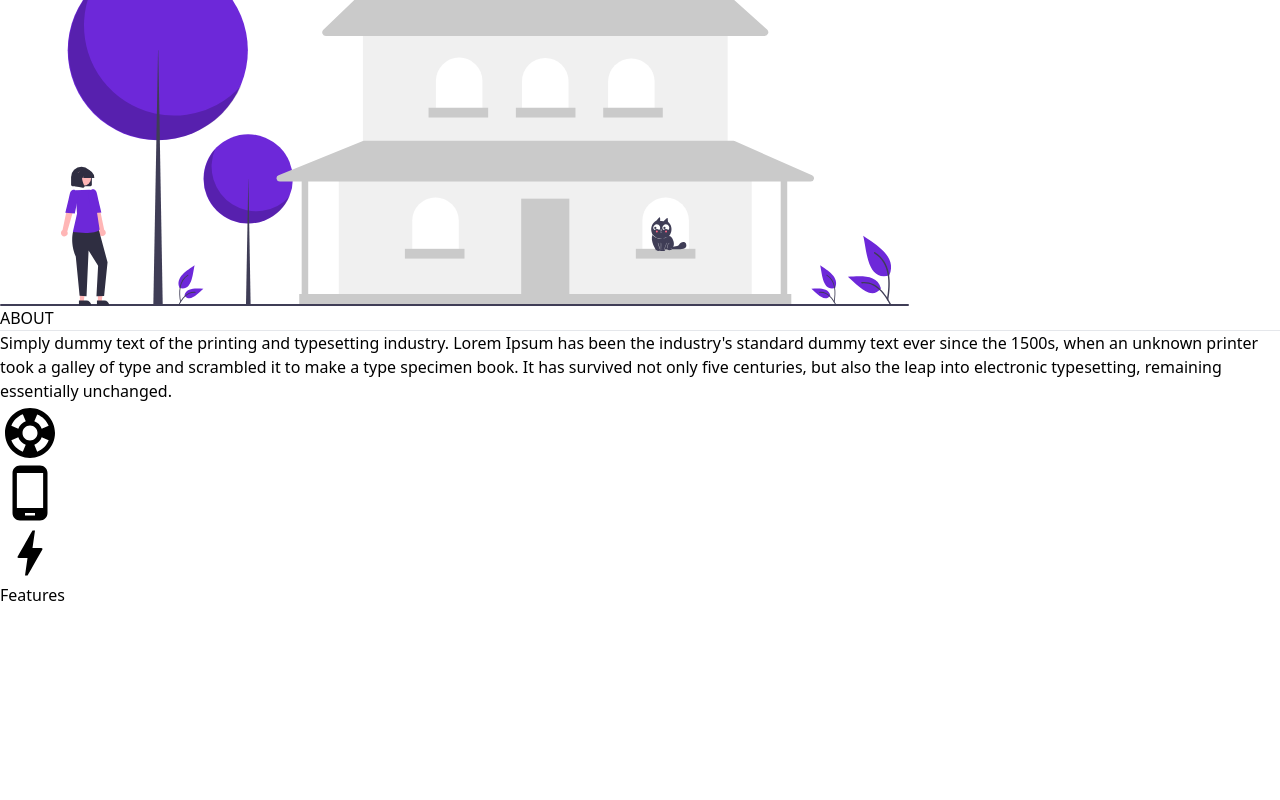
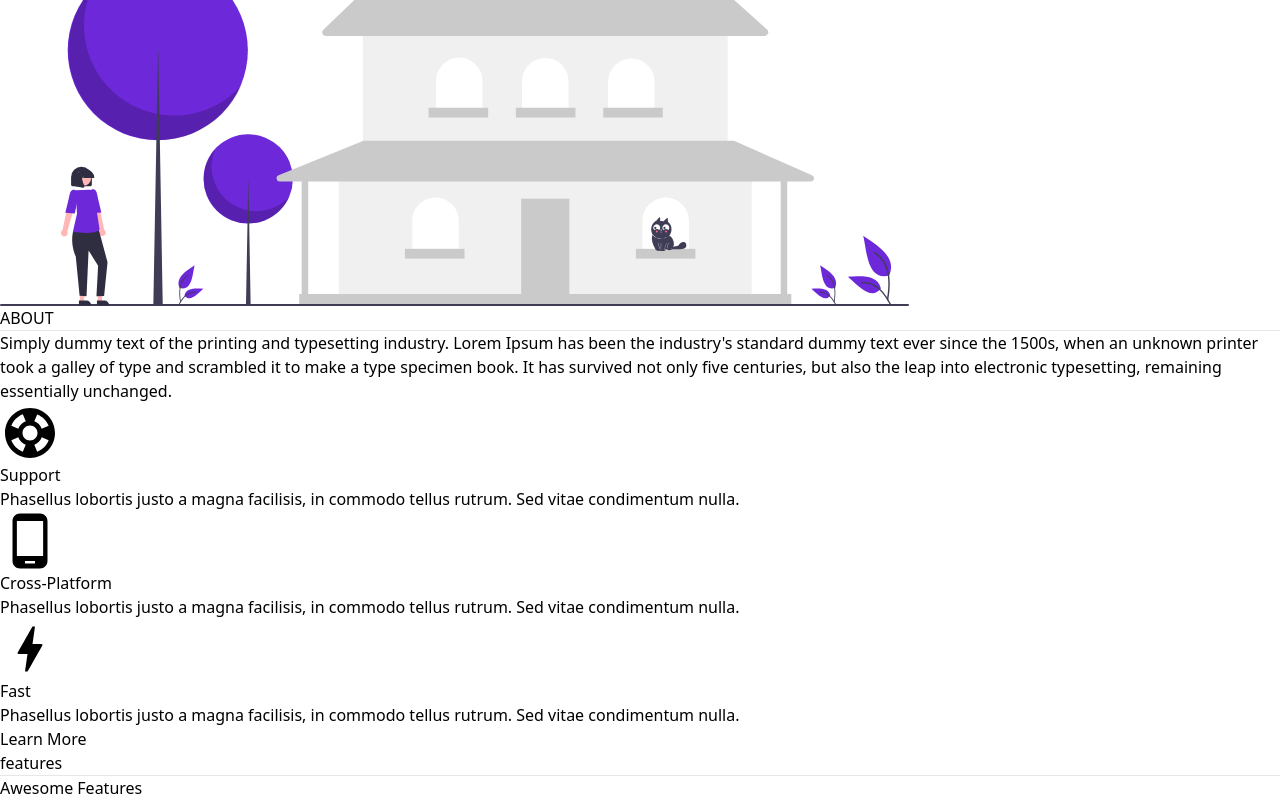
Before and after one commit to HomiesTech/Website, a React (Vite) app: page / in a window 1280 px wide. Shown: the part 1159-1959 px from the top of the page. Before the commit the page ends 1766 px from the top, so only its background shows below. Built offline with nearby package versions, Linux system fonts and the light colour scheme.

Commit message:
about section done

```diff
--- a/package.json
+++ b/package.json
@@ -14,8 +14,10 @@
     "@emotion/styled": "^11.11.5",
     "@mui/icons-material": "^5.15.21",
     "@mui/styled-engine": "^5.15.14",
+    "font-awesome": "^4.7.0",
     "react": "^18.2.0",
     "react-dom": "^18.2.0",
+    "react-modal-video": "^2.0.2",
     "tw-elements": "^2.0.0"
   },
   "devDependencies": {
--- a/src/pages/About.jsx
+++ b/src/pages/About.jsx
@@ -22,16 +22,49 @@ const About = () => {
           </p>
         </div>
       </div>
-      <div className="flex w-full md:w-[50rem] mx-auto align-middle pt-12 md:pt-16 px-4 md:px-0 justify-between">
+      <div className="flex flex-wrap justify-center mx-auto pt-12 md:pt-16 px-4 md:px-0 ">
+        <div className="flex flex-col items-center w-full md:w-1/3 px-4 mb-8">
           <div className="flex items-center justify-center rounded-full bg-gradient-to-r from-purple-100 to-purple-700 h-[10rem] w-[10rem]">
             <SupportIcon style={{ fontSize: 60 }} />
           </div>
+          <h3 className="text-black text-center font-bold text-xl p-2 m-2">
+            Support
+          </h3>
+          <p className="text-center text-gray-500 p-2 m-2">
+            Phasellus lobortis justo a magna facilisis, in commodo tellus
+            rutrum. Sed vitae condimentum nulla.
+          </p>
+        </div>
+        <div className="flex flex-col items-center w-full md:w-1/3 px-4 mb-8">
           <div className="flex items-center justify-center rounded-full bg-gradient-to-r from-purple-100 to-purple-700 h-[10rem] w-[10rem]">
             <PhoneAndroidIcon style={{ fontSize: 60 }} />
           </div>
+          <h3 className="text-black text-center font-bold text-xl p-2 m-2">
+            Cross-Platform
+          </h3>
+          <p className="text-center text-gray-500 p-2 m-2">
+            Phasellus lobortis justo a magna facilisis, in commodo tellus
+            rutrum. Sed vitae condimentum nulla.
+          </p>
+        </div>
+        <div className="flex flex-col items-center w-full md:w-1/3 px-4 mb-8">
           <div className="flex items-center justify-center rounded-full bg-gradient-to-r from-purple-100 to-purple-700 h-[10rem] w-[10rem]">
             <BoltIcon style={{ fontSize: 60 }} />
           </div>
+          <h3 className="text-black text-center font-bold text-xl p-2 m-2">
+            Fast
+          </h3>
+          <p className="text-center text-gray-500 p-2 m-2">
+            Phasellus lobortis justo a magna facilisis, in commodo tellus
+            rutrum. Sed vitae condimentum nulla.
+          </p>
+        </div>
+      </div>
+
+      <div className="flex justify-center pt-12 md:pt-16">
+        <button className="border-2 px-8 py-2 border-purple-700 text-black text-center rounded-md">
+          Learn More
+        </button>
       </div>
     </section>
   );
--- a/src/pages/Features.jsx
+++ b/src/pages/Features.jsx
@@ -1,7 +1,15 @@
 export default function Features() {
   return (
     <section>
-      <div>Features</div>
+      <div className="mx-auto align-middle justify-center pt-12 md:pt-16 px-4 md:px-0">
+        <h1 className="text-xl text-black text-center font-bold uppercase">
+          features
+        </h1>
+        <hr className="border-purple-700 border-2 w-32 mx-auto mt-2 mb-6"></hr>
+        <h1 className="text-3xl text-black text-center font-bold uppercase">
+          Awesome Features
+        </h1>
+      </div>
     </section>
   );
 }
```
Also changed, not shown: 1 other file (tests, documents, lock files or other folders). Lines whose indentation alone changed are shown as unchanged.
